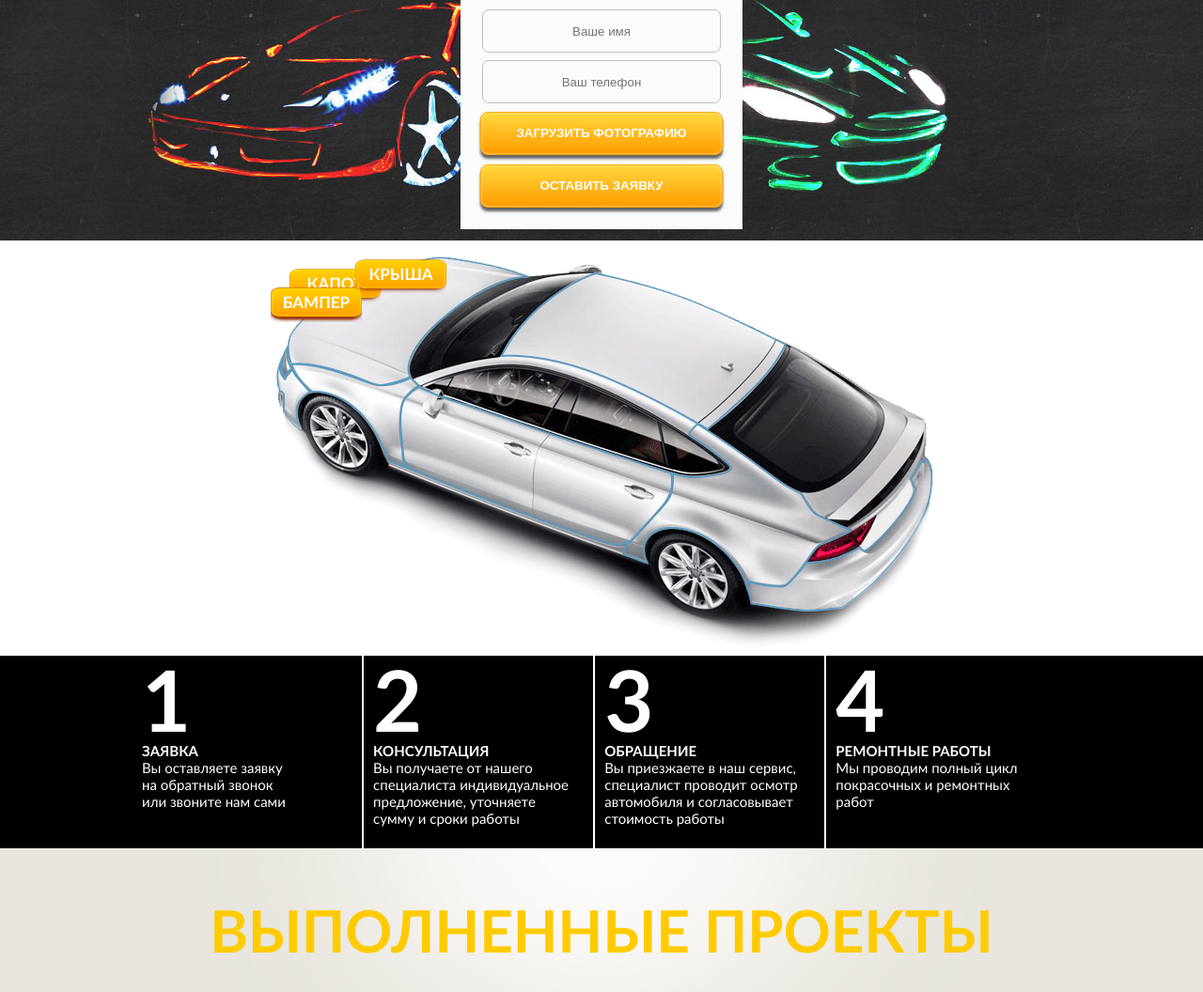
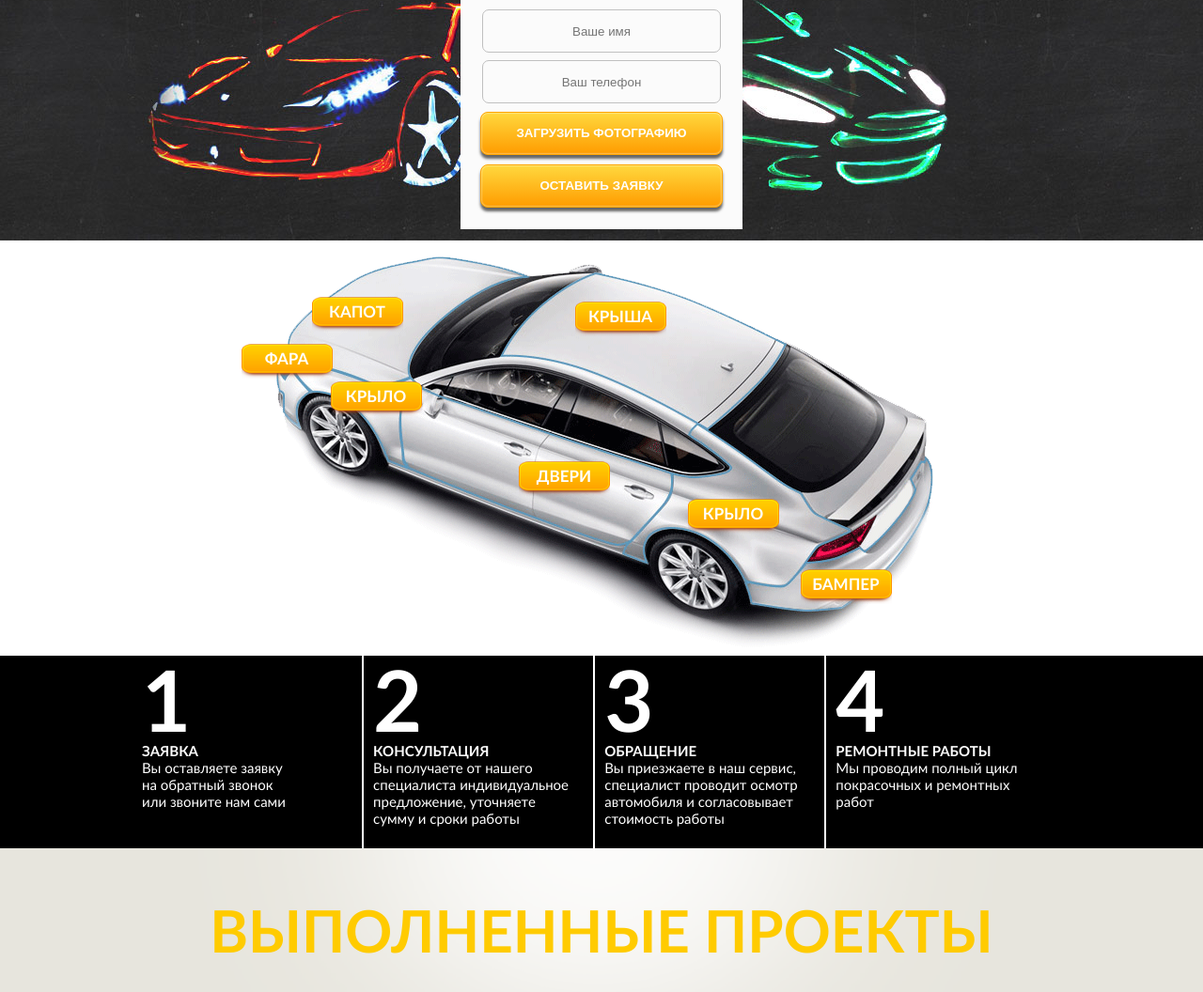
Before and after one commit to Yoozheg/avto, a plain HTML site: page index.html in a window 1280 px wide. Shown: the part 3965-5021 px from the top of the page at 94% size. Drawn offline with Linux system fonts and the light colour scheme.

Commit message:
close price

```diff
--- a/style.css
+++ b/style.css
@@ -90,16 +90,16 @@ form button{cursor:pointer;text-transform:uppercase;color:white;background:orang
 .d1{background:url(img/primer2.jpg) no-repeat center top;padding:267px 73px 0 73px;}
 
 #price{}
-#price div{margin:0 auto;width:727px;height:442px;background:url('img/avto.png') center center no-repeat;position:relative}
+#price div{margin:0 auto;width:780px;height:442px;background:url('img/avto.png') center center no-repeat;position:relative}
 #price p{position:absolute;width:100px;height:32px;background:url('img/knopki_dla_avto.png') center center no-repeat;font:bold 17px "Trebuchet MS";text-transform:uppercase;color:white;text-align:center;padding-top:5px;}
 .button_price{cursor:pointer}
-.kapot{top:30px;left:30px;}
-.krisha{top:20px;left:100px;}
-.fara{top:50px;left:10px;}
-.per_krilo{top:50px;left:10px;}
-.dveri{top:50px;left:10px;}
-.zad_krilo{top:50px;left:10px;}
-.bamper{top:50px;left:10px;}
+.kapot{top:60px;left:80px;}
+.krisha{top:65px;left:360px;}
+.fara{top:110px;left:5px;}
+.per_krilo{top:150px;left:100px;}
+.dveri{top:235px;left:300px;}
+.zad_krilo{top:275px;left:480px;}
+.bamper{top:350px;left:600px;}
 
 #splash{position:fixed;top:0;left:0;right:0;bottom:0;background:rgba(0,0,0,.8);color:white;text-shadow:0 0 1px #666;display:none;z-index:10}
 #splash main{text-align:center;top:150px}
```
